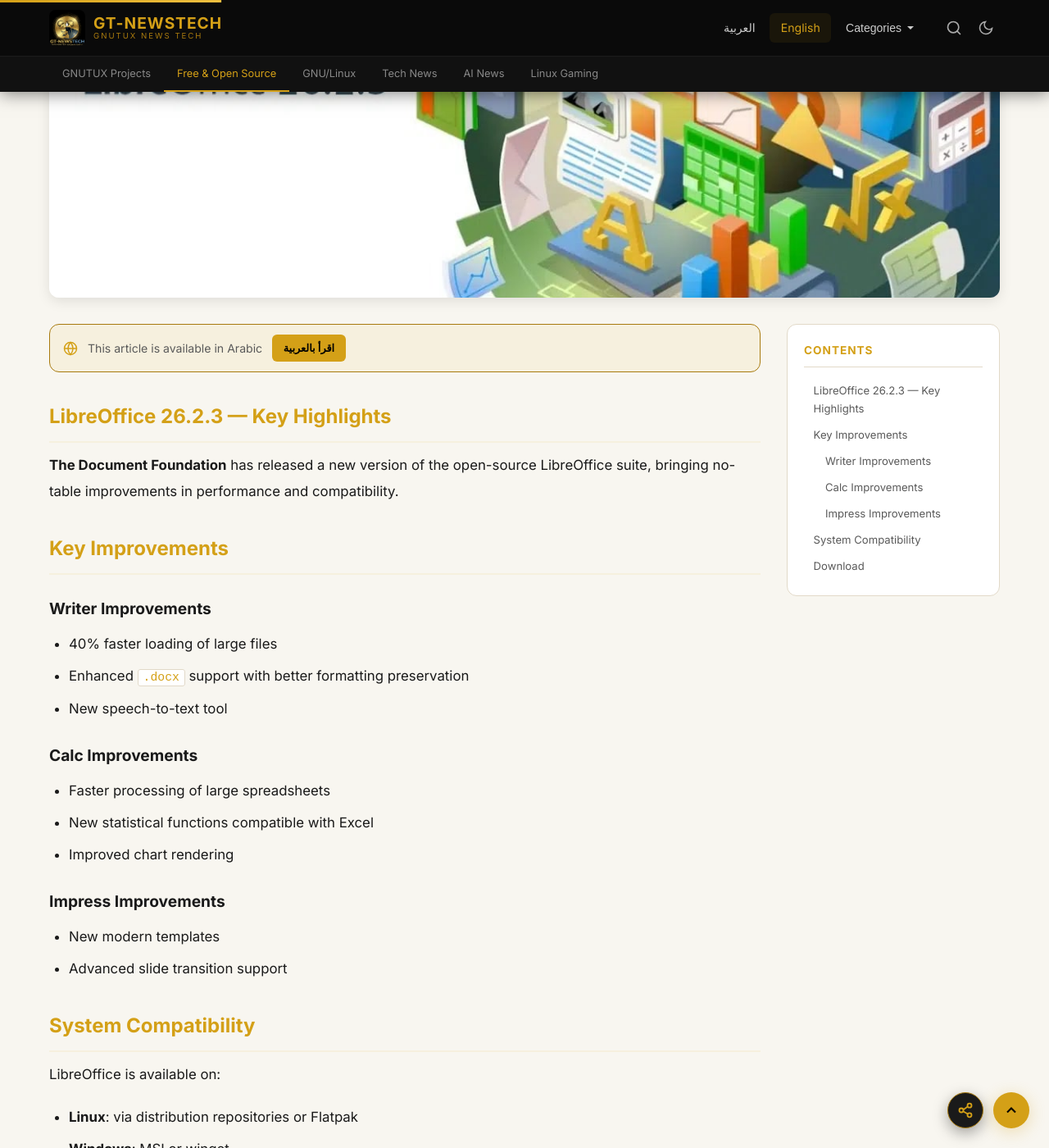
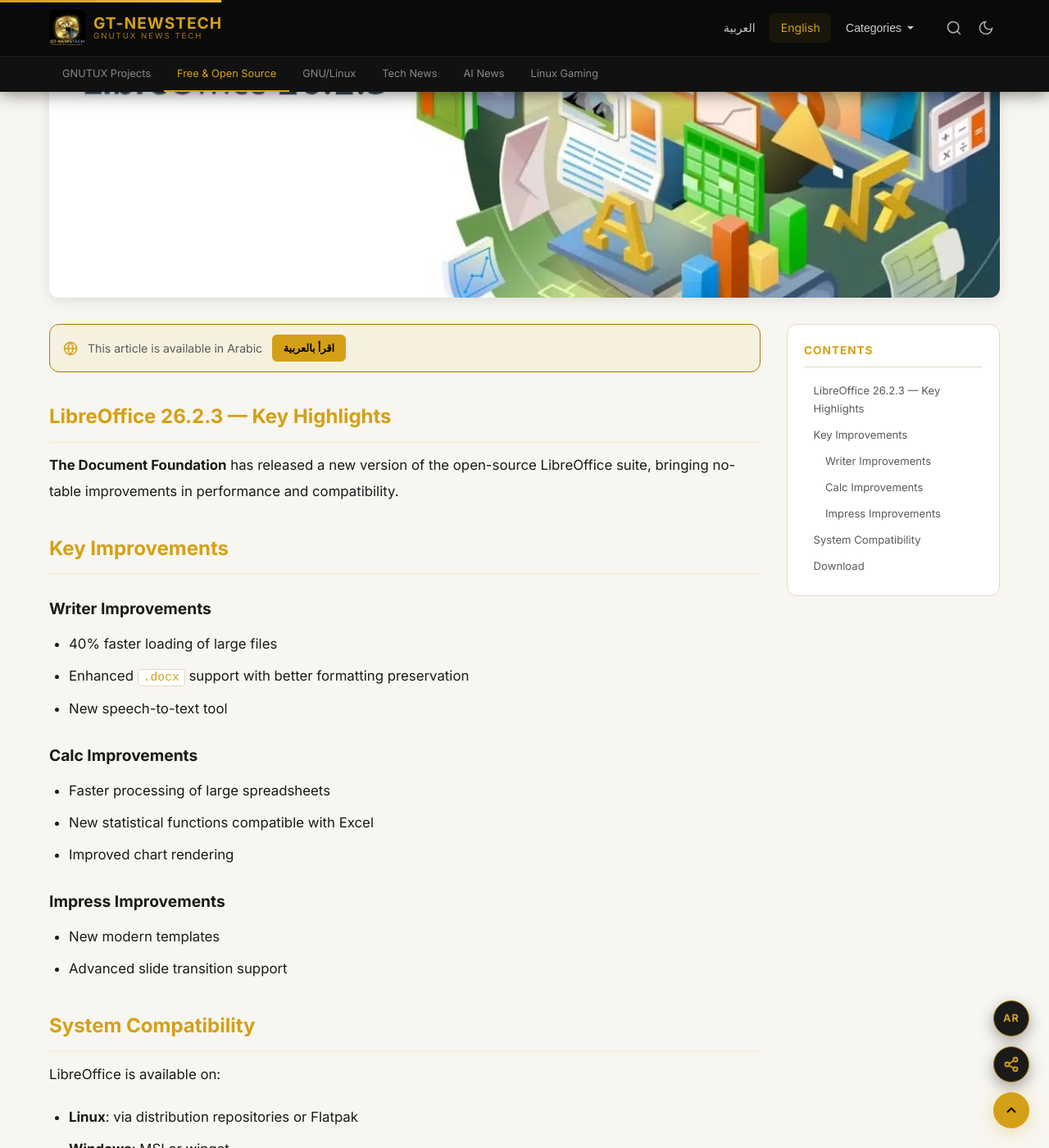
Before and after one commit to SalehGNUTUX/GT-NEWSTECH, a Jekyll site: the page built from _en/foss/2026-05-07-libreoffice-248-release.md, in a window 1280 px wide and 1400 px high, scrolled down 458 px. Shown: the whole window at 82% size. Built offline with Jekyll 4.4.1, drawn with Linux system fonts in a browser that asks for light colours; nearby versions of some CDN libraries; comment, search, counter and statistics services are not loaded.

Commit message:
feat(site): ترتيب رأسي للأزرار العائمة + زر تبديل لغة المقال
الترتيب من الأسفل للأعلى (نفس الجانب):
1. زر التمرير (back-to-top) — في default.html
2. زر المشاركة (fab-share) — في post.html
3. زر تبديل لغة المقال (fab-lang) — في post.html، يظهر فقط لو ترجمة موجودة

النصوص: AR على المقال الإنجليزي، EN على العربي.
الزر يستعمل متغيّر translation الموجود أصلاً في post.html.

CSS:
- bottom: 1.5rem (تمرير) → 5rem (مشاركة) → 8.5rem (لغة)
- على الموبايل: 1rem → 4.5rem → 7.5rem

Co-Authored-By: Claude Opus 4.7 <noreply@anthropic.com>

```diff
--- a/_layouts/default.html
+++ b/_layouts/default.html
@@ -276,17 +276,11 @@
     </div>
   </footer>
 
-  {%- comment -%} زر مشاركة عائم: لصفحات المقالات فقط — يفتح modal بأزرار المشاركة {%- endcomment -%}
-  {% if page.layout == 'post' %}
-  <button class="fab-share" id="fabShare"
-          aria-label="{% if page.lang == 'en' %}Share{% else %}مشاركة{% endif %}"
-          title="{% if page.lang == 'en' %}Share article{% else %}شارك المقال{% endif %}">
-    <svg width="20" height="20" viewBox="0 0 24 24" fill="none" stroke="currentColor" stroke-width="2.2">
-      <circle cx="18" cy="5" r="3"/><circle cx="6" cy="12" r="3"/><circle cx="18" cy="19" r="3"/>
-      <line x1="8.59" y1="13.51" x2="15.42" y2="17.49"/><line x1="15.41" y1="6.51" x2="8.59" y2="11.49"/>
-    </svg>
-  </button>
-  {% endif %}
+  {%- comment -%}
+    الأزرار العائمة (FABs):
+    - زر تبديل لغة المقال + زر مشاركة → موجودان في post.html (يحتاجان متغيّر translation)
+    - زر التمرير (الصعود/النزول) → دائماً
+  {%- endcomment -%}
 
   <!-- Scroll toggle: يتبدّل بين أعلى/أسفل حسب موقع التمرير -->
   <button class="back-to-top" id="backToTop" aria-label="تمرير">
--- a/_layouts/post.html
+++ b/_layouts/post.html
@@ -330,3 +330,29 @@ layout: default
   {% endif %}
 
 </article>
+
+{%- comment -%}
+  ────────────── الأزرار العائمة (FABs) ──────────────
+  ترتيب من أسفل لأعلى:
+    1. زر التمرير (موجود في default.html)
+    2. زر المشاركة (هنا)
+    3. زر تبديل لغة المقال (هنا، يظهر فقط إن وُجدت ترجمة)
+{%- endcomment -%}
+
+{% if translation %}
+<a href="{{ translation.url | relative_url }}"
+   class="fab-lang"
+   aria-label="{{ alt_label }}"
+   title="{{ alt_label }}">
+  <span class="fab-lang-text">{% if page.lang == 'en' %}AR{% else %}EN{% endif %}</span>
+</a>
+{% endif %}
+
+<button class="fab-share" id="fabShare"
+        aria-label="{% if page.lang == 'en' %}Share{% else %}مشاركة{% endif %}"
+        title="{% if page.lang == 'en' %}Share article{% else %}شارك المقال{% endif %}">
+  <svg width="20" height="20" viewBox="0 0 24 24" fill="none" stroke="currentColor" stroke-width="2.2">
+    <circle cx="18" cy="5" r="3"/><circle cx="6" cy="12" r="3"/><circle cx="18" cy="19" r="3"/>
+    <line x1="8.59" y1="13.51" x2="15.42" y2="17.49"/><line x1="15.41" y1="6.51" x2="8.59" y2="11.49"/>
+  </svg>
+</button>
--- a/assets/css/style.css
+++ b/assets/css/style.css
@@ -1796,11 +1796,11 @@ body { padding-top: var(--header-height, 64px); }
   background: var(--gold-light);
 }
 
-/* ── Floating Share Button (FAB) ───────────────────────────── */
-.fab-share {
+/* ── Floating Action Buttons (FAB) — ترتيب رأسي على نفس الجانب ──
+   من الأسفل للأعلى: back-to-top → fab-share → fab-lang */
+.fab-share, .fab-lang {
   position: fixed;
-  bottom: 1.5rem;
-  inset-inline-end: 5rem;          /* بجانب زر الـ scroll */
+  inset-inline-end: 1.5rem;
   width: 44px;
   height: 44px;
   background: var(--bg-secondary, #1a1a1a);
@@ -1814,11 +1814,22 @@ body { padding-top: var(--header-height, 64px); }
   box-shadow: 0 6px 18px rgba(0,0,0,.35);
   transition: all var(--transition);
   z-index: 50;
-}
-.fab-share:hover {
+  text-decoration: none;
+}
+.fab-share { bottom: 5rem; }   /* فوق زر التمرير */
+.fab-lang  { bottom: 8.5rem; } /* فوق زر المشاركة */
+
+.fab-share:hover, .fab-lang:hover {
   background: var(--gold);
   color: #000;
   transform: translateY(-3px);
+}
+
+.fab-lang-text {
+  font-weight: 800;
+  font-size: .8rem;
+  font-family: 'Inter', sans-serif;
+  letter-spacing: 1px;
 }
 
 /* Modal الذي يظهر بأزرار المشاركة */
@@ -1877,7 +1888,9 @@ body { padding-top: var(--header-height, 64px); }
 .post-share--in-modal .share-label { display: none; }
 
 @media (max-width: 600px) {
-  .fab-share { bottom: 1rem; inset-inline-end: 4rem; width: 40px; height: 40px; }
+  .fab-share, .fab-lang { inset-inline-end: 1rem; width: 40px; height: 40px; }
+  .fab-share { bottom: 4.5rem; }
+  .fab-lang  { bottom: 7.5rem; }
 }
 
 /* ── Utilities ──────────────────────────────────────────────── */
```
